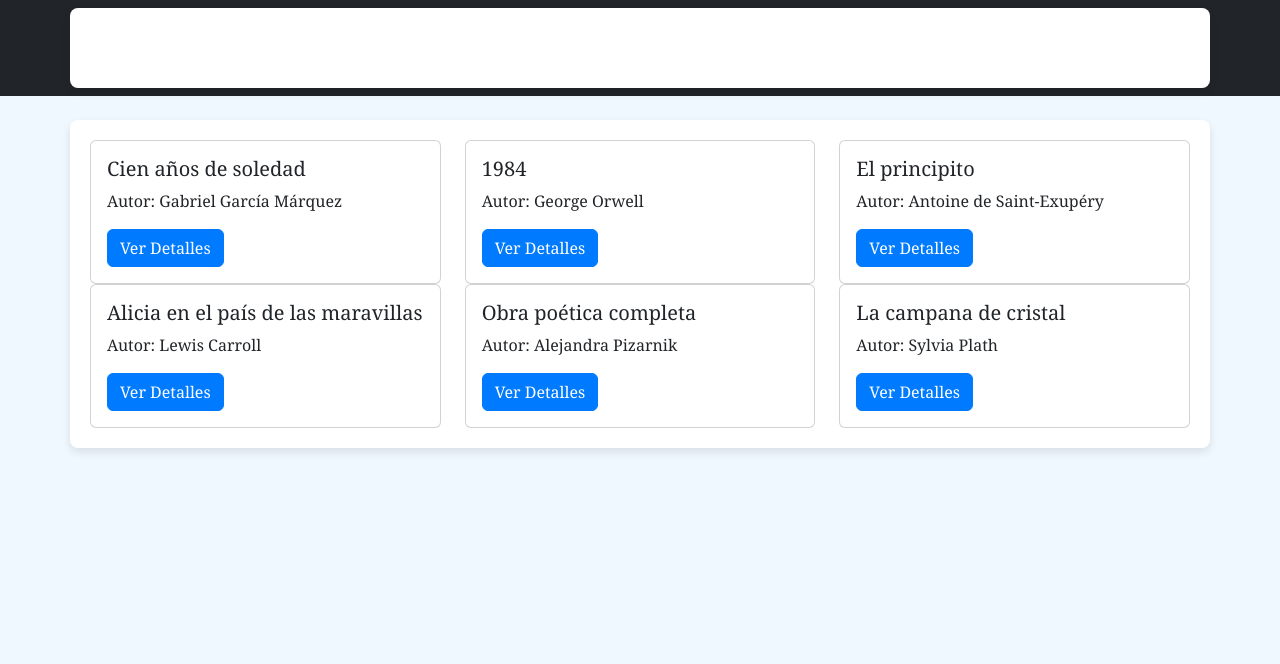
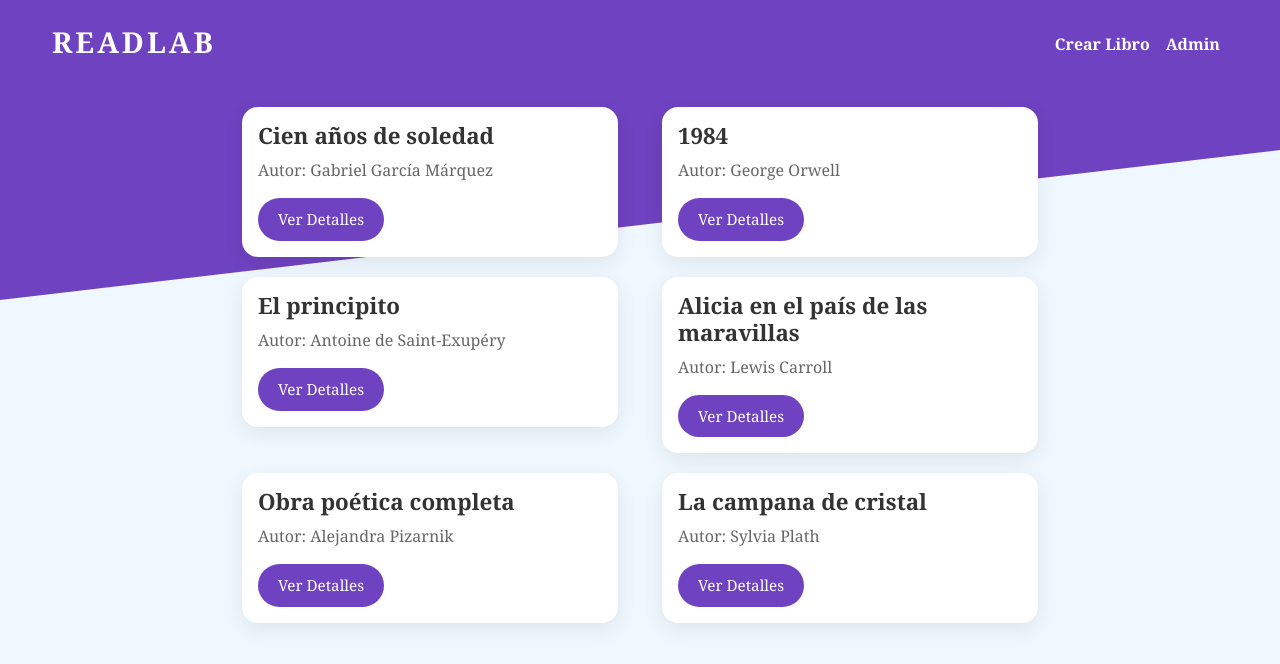
Before and after one commit to Factoria-F5-madrid/CRUD-Django_BarbaraSanchez, a Django app: page / in a window 1280 px wide. Shown: the top 664 px of the page. Run offline with Django 5.2, Linux system fonts and the light colour scheme; data comes from the database, SQL or seed files in the repository; both versions use the stored data as it was after the commit.

Commit message:
styles:improved styles on project

```diff
--- a/sistema_libros/libros/static/CSS/styles.css
+++ b/sistema_libros/libros/static/CSS/styles.css
@@ -1,41 +1,104 @@
-.fade-in {
-    animation: fadeIn 1s ease-in-out;
-}
-
-@keyframes fadeIn {
-    from { opacity: 0; }
-    to { opacity: 1; }
-}
-
 body {
     background-color: #f0f8ff;
     font-family: 'Georgia', serif;
+    position: relative;
+    overflow-x: hidden;
+}
+
+.background-shape {
+    position: absolute;
+    top: 0;
+    left: 0;
+    width: 100%;
+    height: 300px;
+    background: #6f42c1;
+    clip-path: polygon(0 0, 100% 0, 100% 50%, 0 100%);
+    z-index: -1;
+}
+
+.navbar {
+    background-color: #6f42c1;
+    padding: 15px 30px;
+    display: flex;
+    justify-content: space-between;
+    align-items: center;
+    border-radius: 8px;
+
+}
+
+.navbar-brand {
+    color: #ffffff;
+    font-weight: bold;
+    font-size: 1.8rem;
+    text-transform: uppercase;
+    letter-spacing: 3px;
+}
+
+.navbar-nav {
+    display: flex;
+    flex-direction: column;
+    align-items: flex-end;
+}
+
+.nav-link {
+    color: #ffffff;
+    font-weight: bold;
+    margin-top: 5px;
+    transition: color 0.4s ease;
+}
+
+.nav-link:hover {
+    color: #ced4da;
+}
+
+.navbar-divider {
+    display: none;
 }
 
 .container {
-    background-color: #ffffff;
-    padding: 20px;
-    border-radius: 8px;
-    box-shadow: 0 4px 8px rgba(0, 0, 0, 0.1);
+
+    max-width: 1200px;
+}
+.row {
+    display: flex;
+    justify-content: center;
+    gap: 20px;
 }
 
-h1 {
-    color: #333;
-    text-align: center;
-    margin-bottom: 20px;
+.card {
+    border: none;
+    border-radius: 1rem;
+    background: #ffffff;
+    box-shadow: 0 6px 20px rgba(0, 0, 0, 0.08);
+    transition: transform 0.3s ease, box-shadow 0.3s ease;
 }
 
-.btn-primary {
-    background-color: #007bff;
-    border-color: #007bff;
+.card:hover {
+    transform: translateY(-8px);
+    box-shadow: 0 10px 30px rgba(0, 0, 0, 0.12);
+}
+
+.card-title {
+    font-size: 1.4rem;
+    font-weight: 700;
+    color: #333;
+}
+
+.card-text {
+    color: #666;
+    font-size: 1rem;
+}
+
+.btn-primary, .btn-secondary {
+    background-color: #6f42c1;
+    border: none;
+    padding: 10px 20px;
+    border-radius: 30px;
+    font-weight: 500;
+    font-size: 0.95rem;
     transition: background-color 0.3s ease;
 }
 
-.btn-primary:hover {
-    background-color: #0056b3;
-    border-color: #0056b3;
+.btn-primary:hover, .btn-secondary:hover {
+    background-color: #5a32a3;
 }
-
-.btn-secondary {
-    margin-left: 10px;
-}
--- a/sistema_libros/libros/templates/libros/lista_libros.html
+++ b/sistema_libros/libros/templates/libros/lista_libros.html
@@ -7,11 +7,12 @@
     <link href="{% static 'css/styles.css' %}" rel="stylesheet">
 </head>
 <body>
-    <nav class="navbar navbar-expand-lg navbar-dark bg-dark">
+    <div class="background-shape"></div>
+    <nav class="navbar navbar-expand-lg navbar-dark">
         <div class="container">
-            <a class="navbar-brand" href="{% url 'lista_libros' %}">Biblioteca</a>
+            <a class="navbar-brand" href="{% url 'lista_libros' %}">ReadLab</a>
             <div class="navbar-nav">
-                <a class="nav-link" href="{% url 'lista_libros' %}">Lista de Libros</a>
+                <div class="navbar-divider"></div>
                 <a class="nav-link" href="{% url 'crear_libro' %}">Crear Libro</a>
                 <a class="nav-link" href="/admin/">Admin</a>
             </div>
```
Also changed, not shown: sistema_libros/db.sqlite3.
